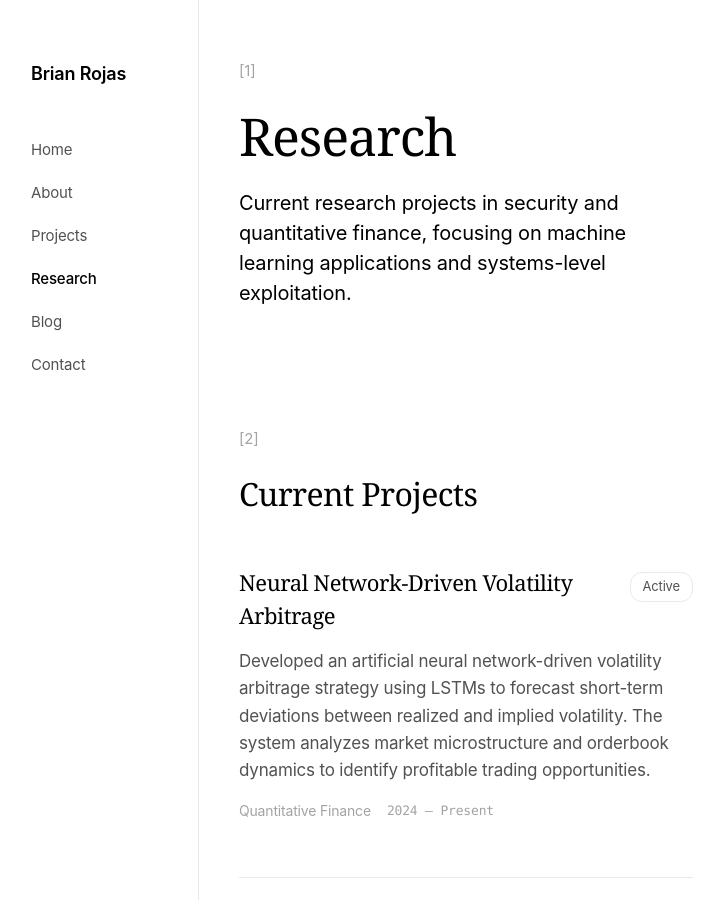
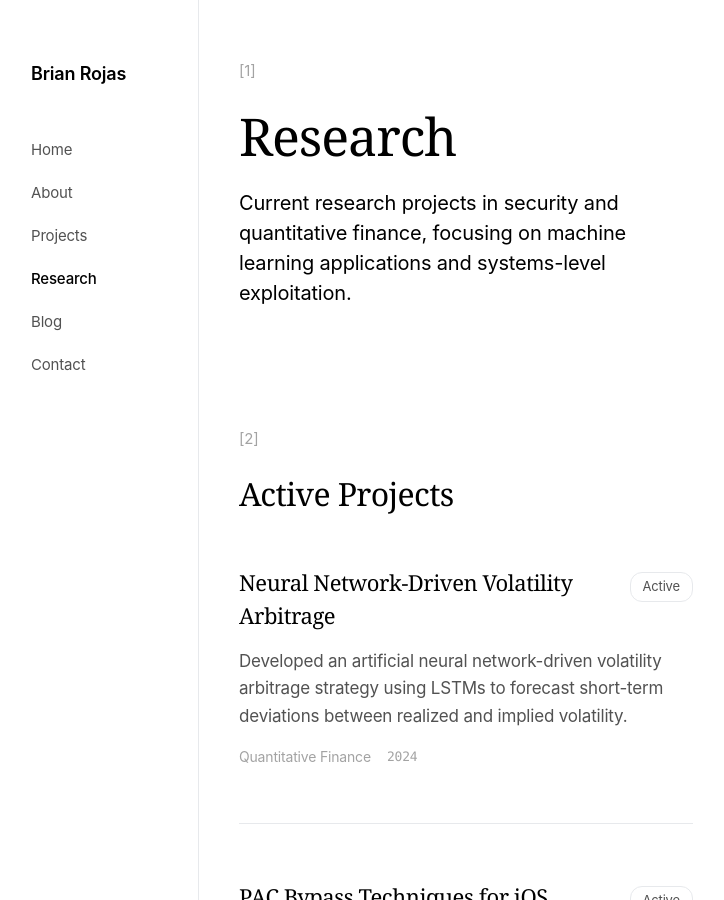
Before and after one commit to brianrojrc/brianrojrc.github.io, a Jekyll site: the page built from research.md, in a window 1280 px wide and 900 px high. Shown: the whole window, without its empty margins (1-725 px from the left). Built offline with Jekyll 4.4.1, drawn with Linux system fonts in a browser that asks for light colours; some web fonts are replaced.

Commit message:
Update research.md

```diff
--- a/research.md
+++ b/research.md
@@ -11,17 +11,17 @@ title: Research
 
 <section class="research-section">
     <span class="section-marker">[2]</span>
-    <h2>Current Projects</h2>
+    <h2>Active Projects</h2>
 
     <div class="research-item">
         <div class="research-header">
             <h3 class="research-title">Neural Network-Driven Volatility Arbitrage</h3>
             <span class="research-status">Active</span>
         </div>
-        <p class="research-description">Developed an artificial neural network-driven volatility arbitrage strategy using LSTMs to forecast short-term deviations between realized and implied volatility. The system analyzes market microstructure and orderbook dynamics to identify profitable trading opportunities.</p>
+        <p class="research-description">Developed an artificial neural network-driven volatility arbitrage strategy using LSTMs to forecast short-term deviations between realized and implied volatility.</p>
         <div class="research-meta">
             <span class="research-field">Quantitative Finance</span>
-            <span class="research-date">2024 – Present</span>
+            <span class="research-date">2024</span>
         </div>
     </div>
 
```
